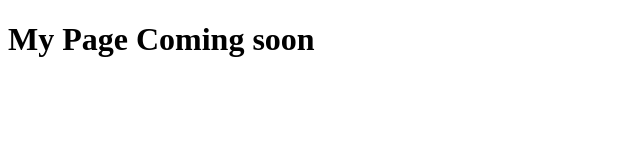
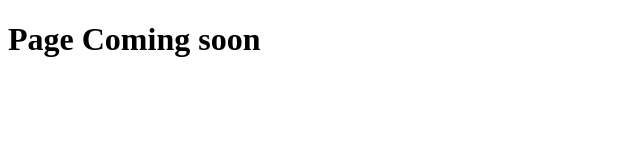
Before and after one commit to krishnacsengg/github.io, a plain HTML site: page index.html in a window 1280 px wide. Shown: the whole page, without its empty margins (0-640 px from the left). Drawn offline with Linux system fonts and the light colour scheme.

Commit message:
Update index.html

```diff
--- a/index.html
+++ b/index.html
@@ -5,7 +5,7 @@
     <meta http-equiv="X-UA-Compatible" content="chrome=1">
     <title>GitHub.io by krishnacsengg</title>
     <body>
-      <h1>My Page Coming soon</h1>
+      <h1>Page Coming soon</h1>
 
   </body>
   </head>
```
